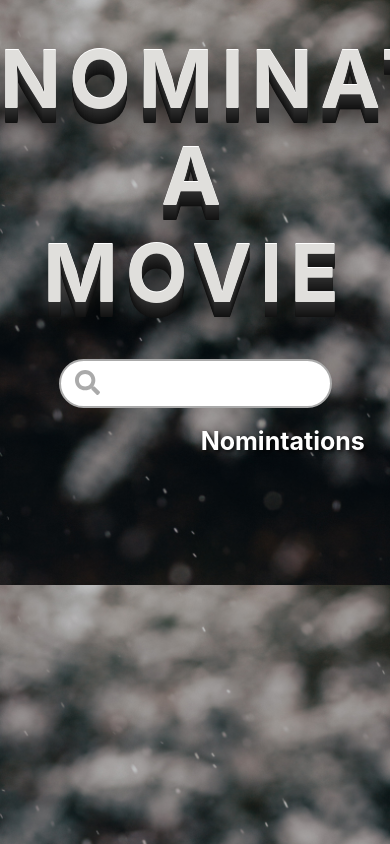
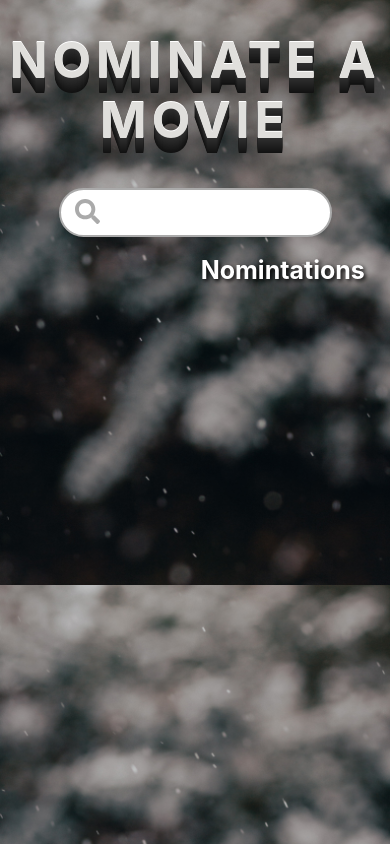
Before and after one commit to littlefish-tech/movie-awards, a React (Create React App) app: page / in a window 390 px wide. Built offline with nearby package versions, Linux system fonts and the light colour scheme.

Commit message:
update button and title style

```diff
--- a/src/style/movies.css
+++ b/src/style/movies.css
@@ -72,7 +72,7 @@
     width: 50%;
   }
   .movie {
-    width: 250px;
+    width: 90%;
     height: 180px;
   }
 }
--- a/src/style/nominateBtn.css
+++ b/src/style/nominateBtn.css
@@ -13,7 +13,7 @@
   transition-duration: 0.4s;
   position: absolute;
   bottom: 10px;
-  right: 60px;
+  right: 58px;
 }
 .nominateBtn:hover {
   background-color: #008cba;
@@ -26,6 +26,6 @@
 
 @media screen and (max-width: 700px) {
   .nominateBtn {
-    right: 78px;
+    right: 10px;
   }
 }
--- a/src/style/title.css
+++ b/src/style/title.css
@@ -13,3 +13,8 @@
     0 12px 0 #181818, 0 13px 0 #161616, 0 14px 0 #141414, 0 15px 0 #121212,
     0 22px 30px rgba(0, 0, 0, 0.9);
 }
+@media screen and (max-width: 700px) {
+  .title {
+    font-size: 50px;
+  }
+}
```
